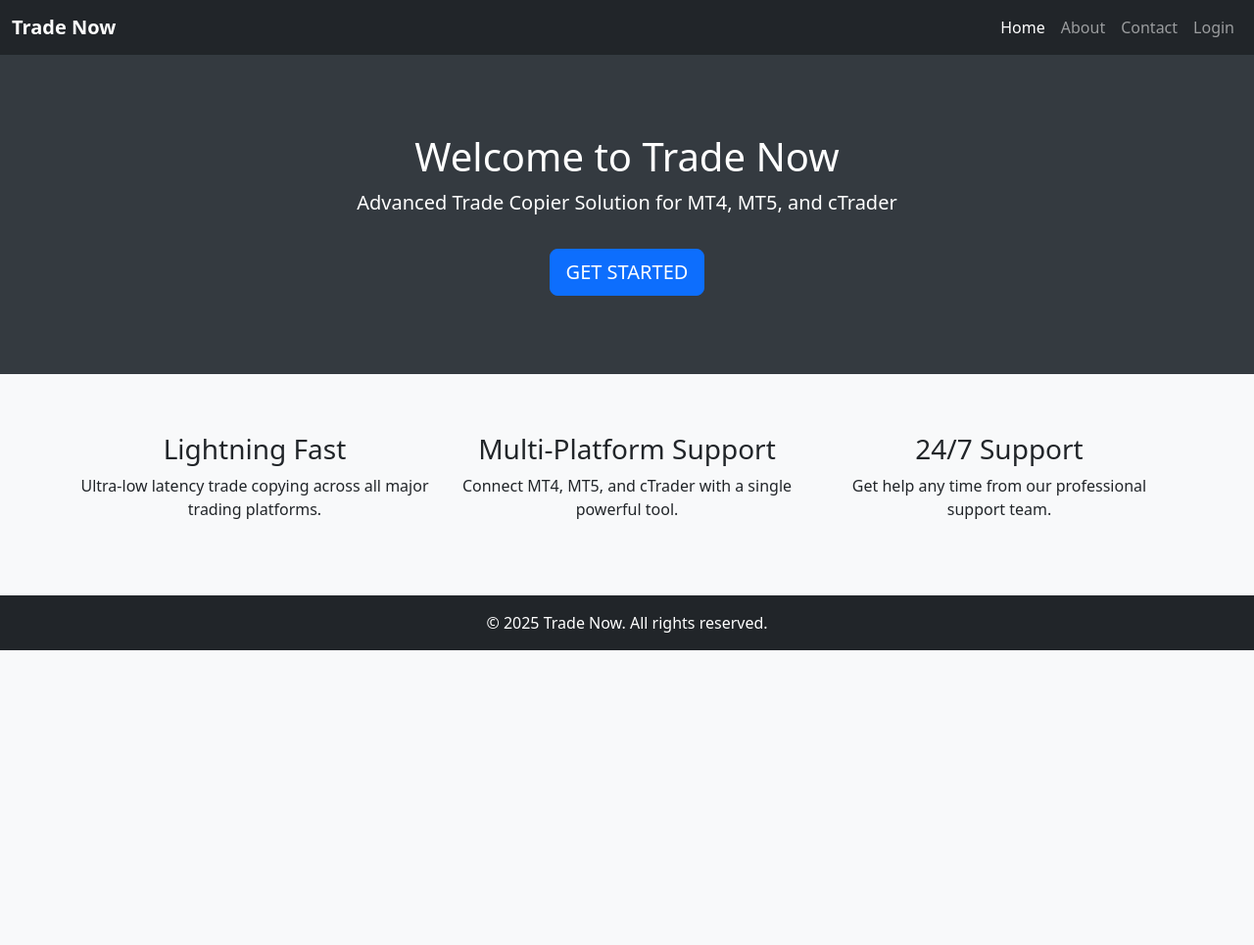
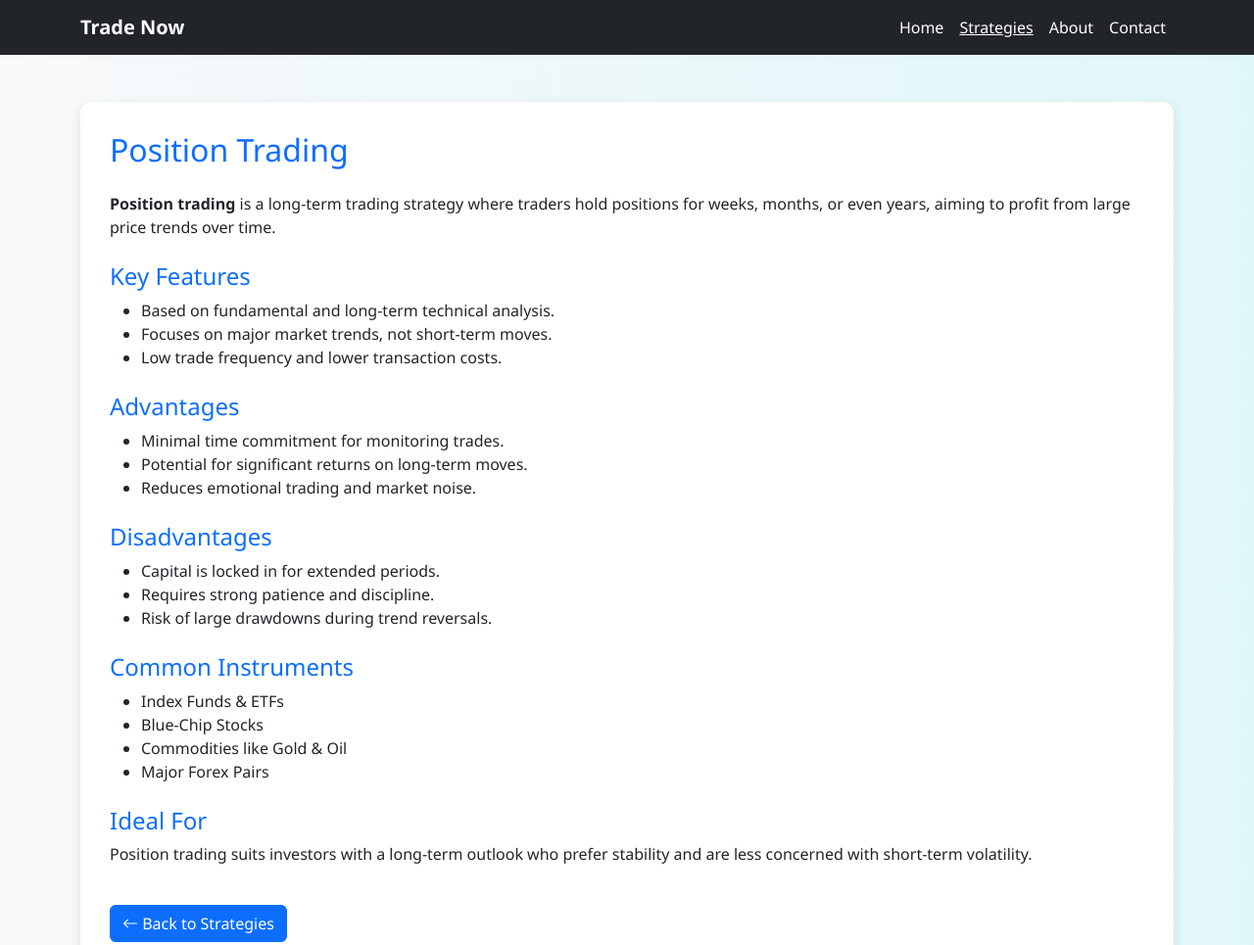
Before and after one commit to NarotaRahul/Trade-Now, a website: page docs/index.html in a window 1280 px wide. Shown: the top 965 px of the page at 98% size. Before the commit the page ends 800 px from the top, so only its background shows below. Drawn offline with nearby package versions, Linux system fonts and the light colour scheme.

Commit message:
git commit-m "update index.html"

```diff
--- a/docs/index.html
+++ b/docs/index.html
@@ -1,65 +1,123 @@
 <!DOCTYPE html>
 <html lang="en">
 <head>
-  <meta charset="UTF-8">
-  <meta name="viewport" content="width=device-width, initial-scale=1.0">
-  <title>Trade Now - Home</title>
-  <link href="https://cdn.jsdelivr.net/npm/bootstrap@5.3.3/dist/css/bootstrap.min.css" rel="stylesheet">
+  <meta charset="UTF-8" />
+  <meta name="viewport" content="width=device-width, initial-scale=1.0"/>
+  <title>Position Trading - Trade Now</title>
+  <link href="https://cdn.jsdelivr.net/npm/bootstrap@5.3.3/dist/css/bootstrap.min.css" rel="stylesheet"/>
+  <link href="https://cdn.jsdelivr.net/npm/bootstrap-icons@1.10.5/font/bootstrap-icons.css" rel="stylesheet" />
   <style>
-    body { background-color: #f8f9fa; }
-    .hero { padding: 80px 0; background: #343a40; color: white; text-align: center; }
-    .section { padding: 60px 0; }
-    .navbar-brand { font-weight: bold; }
+    body {
+      background: linear-gradient(to right, #f8f9fa, #e0f7fa);
+      font-family: 'Segoe UI', sans-serif;
+    }
+
+    /* Dark Navbar */
+    .navbar-dark {
+      background-color: #212529;
+    }
+
+    .navbar-dark .navbar-brand,
+    .navbar-dark .nav-link {
+      color: #ffffff !important;
+    }
+
+    .navbar-dark .nav-link.active {
+      text-decoration: underline;
+    }
+
+    .content-card {
+      background: #ffffff;
+      border-radius: 12px;
+      box-shadow: 0 4px 12px rgba(0,0,0,0.1);
+      padding: 30px;
+    }
+
+    h2, h4 {
+      color: #0d6efd;
+    }
+
+    /* Footer */
+    footer {
+      background-color: #212529;
+      color: #ffffff;
+      padding: 20px 0;
+      text-align: center;
+    }
   </style>
 </head>
 <body>
-<nav class="navbar navbar-expand-lg navbar-dark bg-dark">
-  <div class="container-fluid">
-    <a class="navbar-brand" href="home.html">Trade Now</a>
+
+  <!-- Navbar -->
+  <nav class="navbar navbar-expand-lg navbar-dark">
+    <div class="container">
+      <a class="navbar-brand fw-bold" href="index.html">Trade Now</a>
       <button class="navbar-toggler" type="button" data-bs-toggle="collapse" data-bs-target="#navbarNav">
         <span class="navbar-toggler-icon"></span>
       </button>
       <div class="collapse navbar-collapse" id="navbarNav">
         <ul class="navbar-nav ms-auto">
-        <li class="nav-item"><a class="nav-link active" href="index.html">Home</a></li>
+          <li class="nav-item"><a class="nav-link" href="index.html">Home</a></li>
+          <li class="nav-item"><a class="nav-link active" href="Strategies.html">Strategies</a></li>
           <li class="nav-item"><a class="nav-link" href="about.html">About</a></li>
           <li class="nav-item"><a class="nav-link" href="contact.html">Contact</a></li>
-        <li class="nav-item"><a class="nav-link" href="login.html">Login</a></li>
         </ul>
       </div>
     </div>
   </nav>
 
-<section class="hero">
-  <div class="container">
-    <h1>Welcome to Trade Now</h1>
-    <p class="lead">Advanced Trade Copier Solution for MT4, MT5, and cTrader</p>
-    <a href="signup.html" class="btn btn-primary btn-lg mt-3">GET STARTED</a>
-  </div>
-</section>
+  <!-- Main Content -->
+  <div class="container py-5">
+    <div class="content-card">
+      <h2 class="mb-4">Position Trading</h2>
 
-<section class="section bg-light">
-  <div class="container">
-    <div class="row text-center">
-      <div class="col-md-4">
-        <h3>Lightning Fast</h3>
-        <p>Ultra-low latency trade copying across all major trading platforms.</p>
-      </div>
-      <div class="col-md-4">
-        <h3>Multi-Platform Support</h3>
-        <p>Connect MT4, MT5, and cTrader with a single powerful tool.</p>
-      </div>
-      <div class="col-md-4">
-        <h3>24/7 Support</h3>
-        <p>Get help any time from our professional support team.</p>
+      <p>
+        <strong>Position trading</strong> is a long-term trading strategy where traders hold positions for weeks, months, or even years, aiming to profit from large price trends over time.
+      </p>
+
+      <h4 class="mt-4">Key Features</h4>
+      <ul>
+        <li>Based on fundamental and long-term technical analysis.</li>
+        <li>Focuses on major market trends, not short-term moves.</li>
+        <li>Low trade frequency and lower transaction costs.</li>
+      </ul>
+
+      <h4 class="mt-4">Advantages</h4>
+      <ul>
+        <li>Minimal time commitment for monitoring trades.</li>
+        <li>Potential for significant returns on long-term moves.</li>
+        <li>Reduces emotional trading and market noise.</li>
+      </ul>
+
+      <h4 class="mt-4">Disadvantages</h4>
+      <ul>
+        <li>Capital is locked in for extended periods.</li>
+        <li>Requires strong patience and discipline.</li>
+        <li>Risk of large drawdowns during trend reversals.</li>
+      </ul>
+
+      <h4 class="mt-4">Common Instruments</h4>
+      <ul>
+        <li>Index Funds & ETFs</li>
+        <li>Blue-Chip Stocks</li>
+        <li>Commodities like Gold & Oil</li>
+        <li>Major Forex Pairs</li>
+      </ul>
+
+      <h4 class="mt-4">Ideal For</h4>
+      <p>
+        Position trading suits investors with a long-term outlook who prefer stability and are less concerned with short-term volatility.
+      </p>
+
+      <a href="Strategies.html" class="btn btn-primary mt-4"><i class="bi bi-arrow-left"></i> Back to Strategies</a>
     </div>
   </div>
-  </div>
-</section>
 
-<footer class="bg-dark text-white text-center p-3">
-  &copy; 2025 Trade Now. All rights reserved.
+  <!-- Footer -->
+  <footer>
+    © 2025 Trade Now. All rights reserved.
   </footer>
+
   <script src="https://cdn.jsdelivr.net/npm/bootstrap@5.3.3/dist/js/bootstrap.bundle.min.js"></script>
 </body>
 </html>
```
Also changed, not shown: docs/contact.html (+0 -1 lines), docs/position.html (+70 -34 lines). Lines whose indentation alone changed are shown as unchanged.
